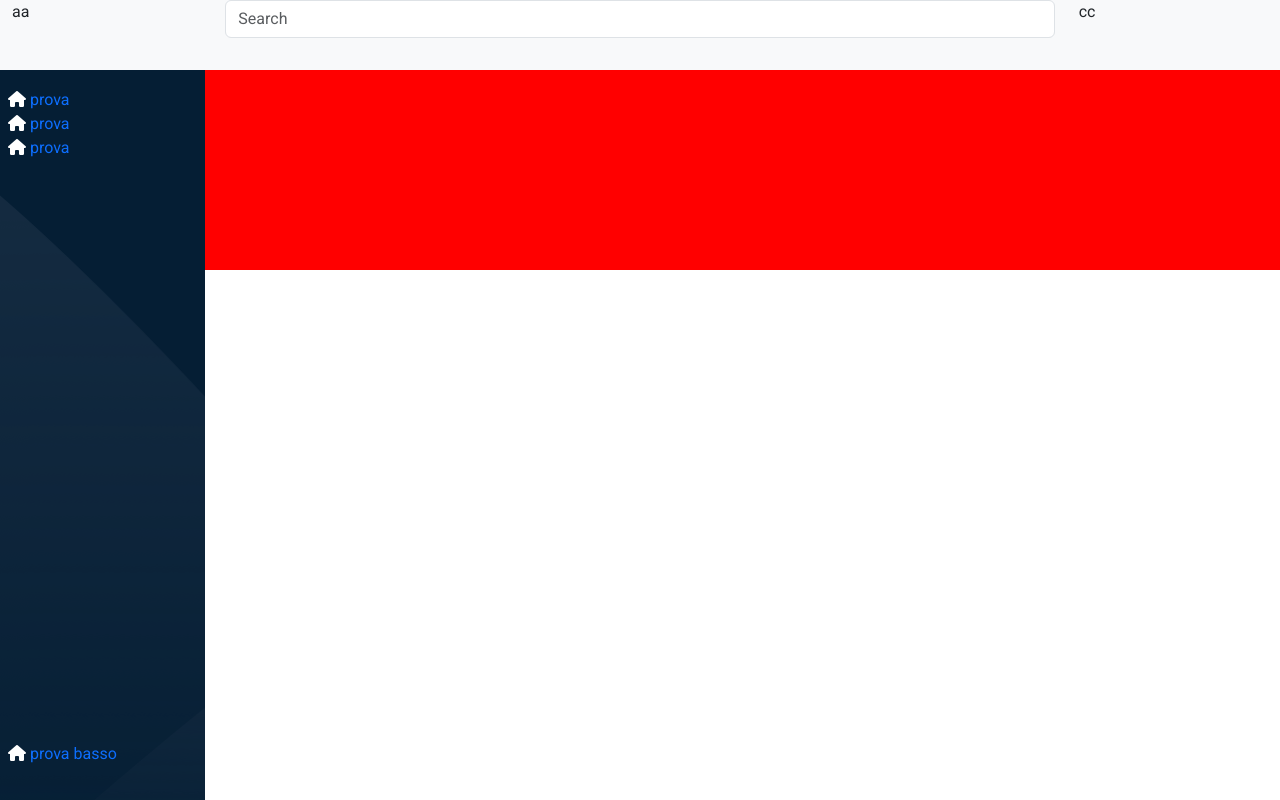
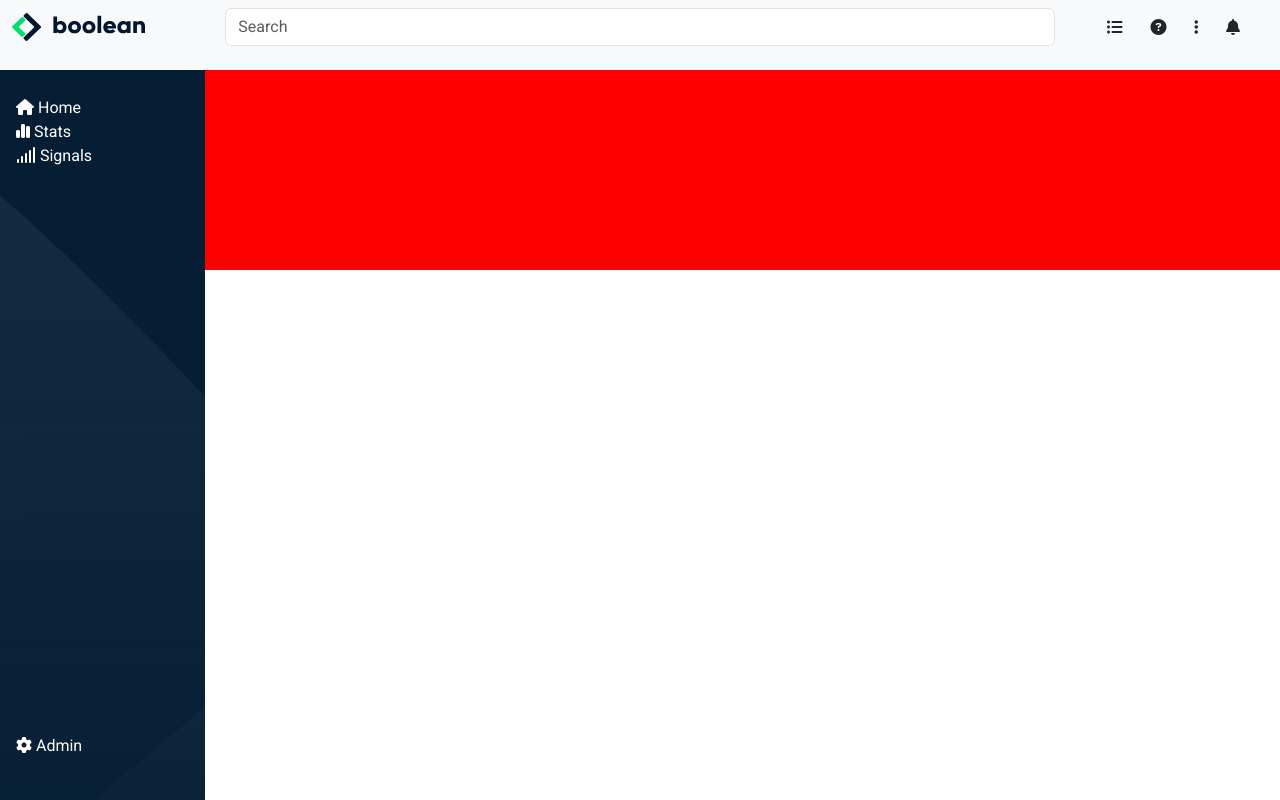
Before and after one commit to daniloeberli/html-css-bootstrap-dashboard, a plain HTML site: page index.html in a window 1280 px wide. Drawn offline with nearby package versions, Linux system fonts and the light colour scheme.

Commit message:
inserimento logo large

```diff
--- a/css/style.css
+++ b/css/style.css
@@ -31,3 +31,7 @@ aside i{
 a{
     text-decoration: none;
 }
+
+#main-box{
+    overflow-y: auto;
+}
--- a/index.html
+++ b/index.html
@@ -13,31 +13,40 @@
     <title>Dashboard</title>
 </head>
 <body>
-    <header class="container-fluid">
-        <div class="row">
-            <div class="col-2">aa</div>
+    <header class="container-fluid py-2">
+        <div class="row align-items-center">
+            <div class="col-2">
+                <div>
+                    <img class="img-fluid d-none d-lg-inline-block" src="img/logo.svg" alt="logo">
+                </div>
+            </div>
             <div class="col-8">
                 <input class="form-control mr-sm-2" type="search" placeholder="Search" aria-label="Search">
             </div>
-            <div class="col-2">cc</div>
+            <div class="col-2 d-flex justify-content-evenly">
+                <i class="fa-solid fa-list-ul d-none d-lg-inline-block"></i>
+                <i class="fa-solid fa-circle-question d-none d-lg-inline-block"></i>
+                <i class="fa-solid fa-ellipsis-vertical d-none d-lg-inline-block"></i>
+                <i class="fa-solid fa-bell"></i>
+            </div>
         </div>
     </header>
     <main class="row">
         <aside class="col-1 col-lg-2">
-            <nav class="d-flex flex-column justify-content-between h-100 p-2">
+            <nav class="d-flex flex-column justify-content-between h-100 p-3">
                 <ul class="list-unstyled">
                     <li>
                         <i class="fa-solid fa-house"></i>
-                        <a class="d-none d-lg-inline-block" href="#">prova</a>
+                        <a class="d-none d-lg-inline-block text-white" href="#">Home</a>
                     </li>
-                    <li><i class="fa-solid fa-house"></i>
-                        <a class="d-none d-lg-inline-block" href="#">prova</a></li>
-                    <li><i class="fa-solid fa-house"></i>
-                        <a class="d-none d-lg-inline-block" href="#">prova</a></li>
+                    <li><i class="fa-solid fa-chart-simple"></i>
+                        <a class="d-none d-lg-inline-block text-white" href="#">Stats</a></li>
+                    <li><i class="fa-solid fa-signal"></i>
+                        <a class="d-none d-lg-inline-block text-white" href="#">Signals</a></li>
                 </ul>
                 <ul class="list-unstyled">
-                    <li><i class="fa-solid fa-house"></i>
-                        <a class="d-none d-lg-inline-block" href="#">prova basso</a></li>
+                    <li><i class="fa-solid fa-gear"></i>
+                        <a class="d-none d-lg-inline-block text-white" href="#">Admin</a></li>
                 </ul>
             </nav>
         </aside>
```
